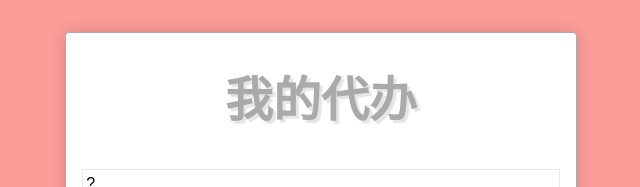
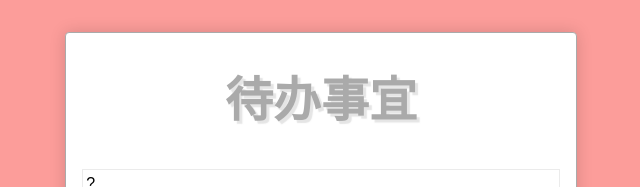
Before and after one commit to AleenL/React-demo, a React (Create React App) app: page / in a window 1280 px wide. Shown: the top 187 px of the page, without its empty margins (319-959 px from the left). Built offline with nearby package versions, Linux system fonts and the light colour scheme; the HTML template or start-up script is replaced by a standard one.

Commit message:
fixed value

```diff
--- a/src/App.css
+++ b/src/App.css
@@ -19,6 +19,9 @@
 .App > .todoList > li:nth-child(odd){
 	background-color: rgba(204,204,204,0.3);
 }
+.App > .todoList > li:hover{
+  background-color: transparent;
+}
 .App > .todoList > li:nth-child(even){
 	background-color: transparent;
 }
--- a/src/App.js
+++ b/src/App.js
@@ -28,7 +28,7 @@ class App extends Component {
     })
     return(
       <div className='App'>
-        <h1>我的代办</h1>
+        <h1>待办事宜</h1>
         <div className='inputWrapper'>
           <TodoInput content={this.state.newTodo}
           onChange={this.changeTitle.bind(this)}
```
Also changed, not shown: 9 other files (tests, documents, lock files or other folders).
